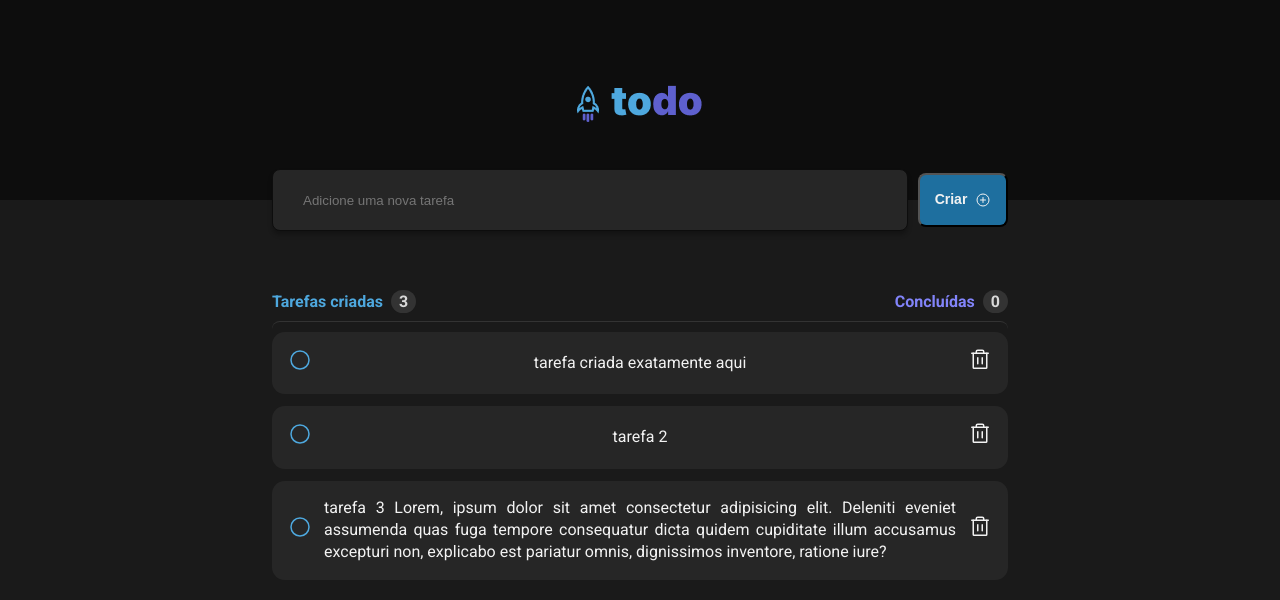
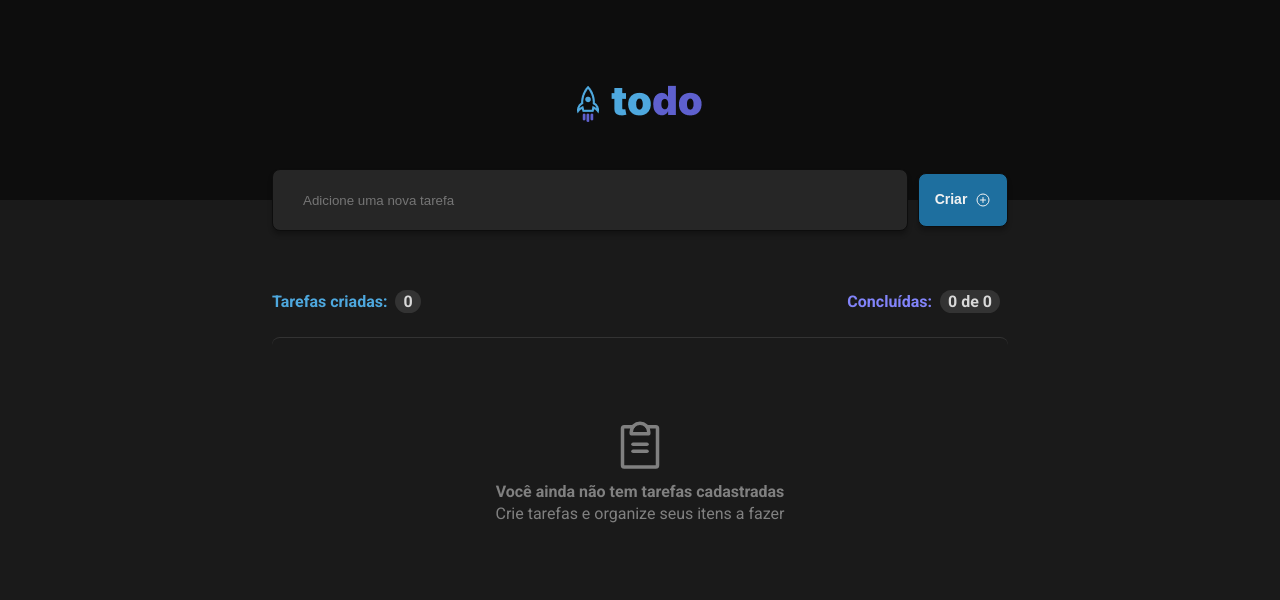
Before and after one commit to LuandersonH/ignite-challenge-to-do-list-ts, a React (Vite) app: page / in a window 1280 px wide. Shown: the top 600 px of the page. Built offline with nearby package versions, Linux system fonts and the light colour scheme.

Commit message:
Projeto finalizado, já com tratamentos

```diff
--- a/src/components/AddTask.module.css
+++ b/src/components/AddTask.module.css
@@ -32,6 +32,11 @@
     color: var(--gray-100);
 }
 
+.addTaskContainer > button:focus {
+    color: var(--gray-100);
+    border: 1px solid var(--purple-dark);
+    outline: none;
+}
 
 .addTaskContainer > button {
     display: flex;
@@ -47,7 +52,8 @@
     border-radius: 0.5rem;
     background: var(--blue-dark);
     color: var(--gray-100);
-
+    border: 1px solid var(--gray-700);
+    box-shadow: 0px 4px 4px rgba(0, 0, 0, 0.25);
 }
 
 .addTaskContainer > button > span {
@@ -58,4 +64,5 @@
 
 .addTaskContainer > button:hover {
     background: var(--blue);
+    cursor: pointer;
 }
--- a/src/components/AddTask.tsx
+++ b/src/components/AddTask.tsx
@@ -13,8 +13,7 @@ export function AddTask({ addTask }: Props) {
   const [newContentTask, setNewContentTask] = useState("");
 
   function addContentTask() {
-    const textValue = newContentTask;
-    console.log(textValue);
+    const textValue = newContentTask.trim();
 
     const task = {
       key: uuid(),
@@ -22,9 +21,11 @@ export function AddTask({ addTask }: Props) {
       description: textValue,
     };
 
-    addTask(task);
 
-    setNewContentTask("");
+    textValue.length > 0
+      ? (addTask(task), setNewContentTask(""))
+      : alert("Adicione uma descrição à tarefa antes de criar."), setNewContentTask("");
+
   }
 
   function handleNewContentTask(event: ChangeEvent<HTMLInputElement>) {
@@ -36,6 +37,7 @@ export function AddTask({ addTask }: Props) {
       <input
         type="text"
         name="contentText"
+        required
         value={newContentTask}
         placeholder={placeholder}
         onChange={handleNewContentTask}
--- a/src/components/CreatedTasks.module.css
+++ b/src/components/CreatedTasks.module.css
@@ -7,7 +7,6 @@
     align-items: center;
     justify-content: center;
     flex-direction: column;
-
     gap: 0.75rem;
 }
 
@@ -17,7 +16,6 @@
     justify-content: space-between;
     flex-direction: center;
     padding: 1rem;
-    background-color: red;
     display: flex;
     gap: 0.75rem;
     border-radius: 0.8rem;
@@ -58,3 +56,10 @@
     cursor: pointer;
     color: var(--danger);
 }
+
+.emptyTasks {
+    display: flex;
+    flex-direction: column;
+    align-items: center;
+    justify-content: center;
+}
--- a/src/components/CreatedTasks.tsx
+++ b/src/components/CreatedTasks.tsx
@@ -56,7 +56,7 @@ export function CreatedTasks({ tasks, updateFinished, deleteTask }: Props) {
           ))}
         </div>
       ) : (
-        <div>
+        <div className={styles.emptyTasks}>
           <p>
             <ClipboardText size={56} />
           </p>
--- a/src/components/Tasks.module.css
+++ b/src/components/Tasks.module.css
@@ -4,9 +4,9 @@
     justify-content: flex-start;
     flex-direction: column;
     width: 46rem;
-    height: 17.9375rem;
+    min-height: 17.9375rem;
 
-    gap: 0.5rem 0rem;
+    gap: 1.5rem 0rem;
     margin-top: 4rem;
 }
 
@@ -22,7 +22,7 @@
     padding: 0.125rem 0.5rem;
     border-radius: 62.4375rem;
     color: var(--gray-200);
-    margin-left: 0.5rem;
+    margin: 0rem 0.5rem;
     background: var(--gray-400);
 }
 
@@ -37,8 +37,8 @@
     flex-direction: column;
     gap: 1rem;
     color: var(--gray-300);
-    height: 15.25rem;
-    padding: 64px 24px;
+    min-height: 15.25rem;
+    padding: 0px 1.5rem;
 
     border-top: 1px solid var(--gray-400);
     border-radius: 0.5rem;
@@ -50,12 +50,5 @@
     align-items: center;
     justify-content: center;
     flex-direction: column;
+    flex-wrap: wrap;
 }
-
-
-/*
-
-
-
-291
-*/
--- a/src/components/Tasks.tsx
+++ b/src/components/Tasks.tsx
@@ -11,24 +11,7 @@ export interface Task {
 }
 
 export function Tasks() {
-  const [tasks, setTasks] = useState([
-    {
-      key: uuid(),
-      finished: false,
-      description: "tarefa criada exatamente aqui",
-    },
-    {
-      key: uuid(),
-      finished: false,
-      description: "tarefa 2",
-    },
-    {
-      key: uuid(),
-      finished: false,
-      description:
-        "tarefa 3 Lorem, ipsum dolor sit amet consectetur adipisicing elit. Deleniti eveniet assumenda quas fuga tempore consequatur dicta quidem cupiditate illum accusamus excepturi non, explicabo est pariatur omnis, dignissimos inventore, ratione iure?",
-    },
-  ]);
+  const [tasks, setTasks] = useState<Task[]>([]);
 
   function addTask(task: Task) {
     setTasks((prev) => {
@@ -73,12 +56,14 @@ export function Tasks() {
       <div className={styles.TasksContainer}>
         <div className={styles.TasksCount}>
           <p>
-            Tarefas criadas
+            Tarefas criadas:
             <span>{tasks.length}</span>
           </p>
           <p className={styles.TasksCountTextPurple}>
-            Concluídas
-            <span>{tasks.filter((t) => t.finished).length}</span>
+            Concluídas:
+            <span>
+              {tasks.filter((t) => t.finished).length} de {tasks.length}
+            </span>
           </p>
         </div>
         <div className={styles.TasksArea}>
```
